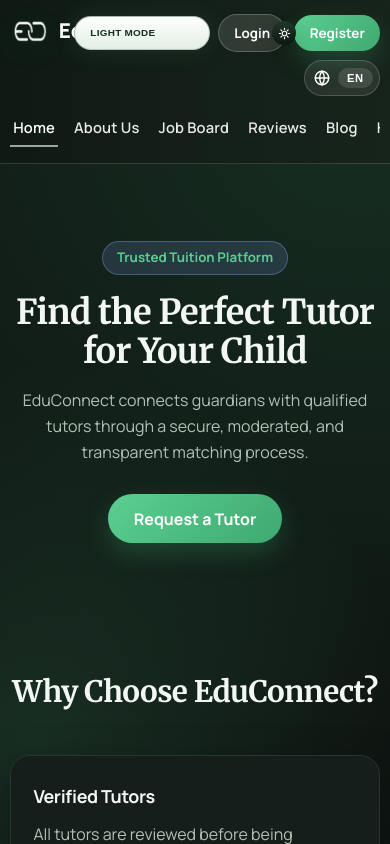
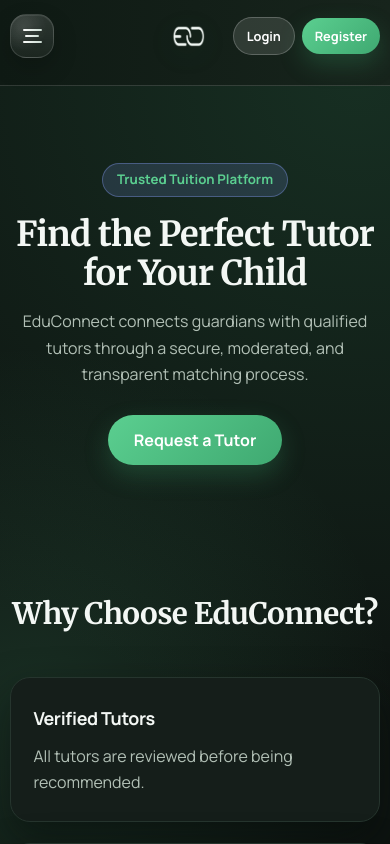
Before and after one commit to mubasshirahin/EduConnect, a React (Vite) app in the folder client/: page / in a window 390 px wide. Shown: the top 844 px of the page. Built offline with nearby package versions, Linux system fonts and the light colour scheme.

Commit message:
make navbar mobile responsive

```diff
--- a/client/src/App.css
+++ b/client/src/App.css
@@ -219,6 +219,26 @@ html[data-theme="light"] .message-notifications-item {
   display: inline-block;
 }
 
+.nav-menu-toggle {
+  display: none;
+}
+
+.nav-auth-shortcuts {
+  display: none;
+}
+
+.nav-mobile-panel {
+  display: contents;
+}
+
+.nav-utility-row {
+  display: flex;
+  align-items: center;
+  gap: 0.6rem;
+  width: 100%;
+  justify-content: space-between;
+}
+
 .nav-actions {
   display: flex;
   align-items: center;
@@ -428,6 +448,10 @@ html[data-theme="light"] .message-notifications-item {
   color: rgba(255, 255, 255, 0.75);
   font-size: 0.78rem;
   text-transform: capitalize;
+}
+
+.nav-link-help {
+  margin-right: 1rem;
 }
 
 .nav-links {
@@ -3718,18 +3742,19 @@ html[data-theme="light"] .messages-request-error {
   .navbar-inner {
     min-height: 72px;
     padding: 0.86rem 0;
-    grid-template-columns: minmax(0, 1fr) auto;
+    grid-template-columns: minmax(0, 1fr) auto auto;
     grid-template-areas:
-      "brand actions"
-      "links links";
-    align-items: start;
+      "toggle brand auth"
+      "panel panel panel";
+    align-items: center;
     row-gap: 0.85rem;
   }
 
   .brand {
     grid-area: brand;
     width: auto;
-    text-align: left;
+    justify-self: center;
+    text-align: center;
     gap: 0.55rem;
     min-width: 0;
   }
@@ -3739,25 +3764,168 @@ html[data-theme="light"] .messages-request-error {
     height: 22px;
   }
 
+  .nav-auth-shortcuts {
+    grid-area: auth;
+    display: flex;
+    align-items: center;
+    justify-self: end;
+    gap: 0.45rem;
+  }
+
+  .nav-auth-shortcuts .btn {
+    padding: 0.56rem 0.8rem;
+    font-size: 0.8rem;
+    white-space: nowrap;
+  }
+
+  .nav-menu-toggle {
+    grid-area: toggle;
+    display: inline-flex;
+    position: relative;
+    width: 44px;
+    height: 44px;
+    border-radius: 16px;
+    border: 1px solid rgba(255, 255, 255, 0.14);
+    background:
+      radial-gradient(circle at 30% 30%, rgba(255, 255, 255, 0.12), transparent 55%),
+      linear-gradient(180deg, rgba(255, 255, 255, 0.12), rgba(255, 255, 255, 0.05));
+    color: #ffffff;
+    align-items: center;
+    justify-content: center;
+    justify-self: start;
+    cursor: pointer;
+    padding: 0;
+    box-shadow:
+      0 10px 24px rgba(0, 0, 0, 0.18),
+      inset 0 1px 0 rgba(255, 255, 255, 0.08);
+    transition: background-color 0.18s ease, border-color 0.18s ease, transform 0.18s ease, box-shadow 0.18s ease;
+  }
+
+  .nav-menu-toggle:hover {
+    transform: translateY(-1px);
+    background:
+      radial-gradient(circle at 30% 30%, rgba(255, 255, 255, 0.18), transparent 58%),
+      linear-gradient(180deg, rgba(255, 255, 255, 0.16), rgba(255, 255, 255, 0.08));
+    box-shadow:
+      0 14px 28px rgba(0, 0, 0, 0.22),
+      inset 0 1px 0 rgba(255, 255, 255, 0.1);
+  }
+
+  .nav-menu-toggle:focus-visible {
+    outline: 2px solid rgba(255, 255, 255, 0.45);
+    outline-offset: 3px;
+  }
+
+  .nav-menu-toggle span {
+    position: absolute;
+    width: 19px;
+    height: 2.5px;
+    border-radius: 999px;
+    background: linear-gradient(90deg, rgba(255, 255, 255, 0.98), rgba(224, 243, 232, 0.88));
+    box-shadow: 0 1px 4px rgba(0, 0, 0, 0.18);
+    transition: transform 0.2s ease, opacity 0.18s ease, width 0.18s ease;
+  }
+
+  .nav-menu-toggle span:nth-child(1) {
+    transform: translateY(-6px);
+  }
+
+  .nav-menu-toggle span:nth-child(2) {
+    width: 14px;
+  }
+
+  .nav-menu-toggle span:nth-child(3) {
+    transform: translateY(6px);
+  }
+
+  .nav-menu-toggle-open {
+    background:
+      radial-gradient(circle at 30% 30%, rgba(112, 222, 151, 0.22), transparent 55%),
+      linear-gradient(180deg, rgba(63, 169, 113, 0.28), rgba(31, 122, 79, 0.22));
+    border-color: rgba(97, 201, 138, 0.34);
+    box-shadow:
+      0 14px 30px rgba(16, 54, 32, 0.28),
+      inset 0 1px 0 rgba(255, 255, 255, 0.12);
+  }
+
+  .nav-menu-toggle-open span:nth-child(1) {
+    transform: rotate(45deg);
+  }
+
+  .nav-menu-toggle-open span:nth-child(2) {
+    opacity: 0;
+  }
+
+  .nav-menu-toggle-open span:nth-child(3) {
+    transform: rotate(-45deg);
+  }
+
+  html[data-theme="light"] .nav-menu-toggle {
+    color: var(--text-main);
+    background:
+      radial-gradient(circle at 30% 30%, rgba(42, 168, 107, 0.12), transparent 55%),
+      linear-gradient(180deg, rgba(255, 255, 255, 0.98), rgba(237, 246, 240, 0.95));
+    border-color: rgba(31, 122, 79, 0.16);
+    box-shadow:
+      0 12px 24px rgba(44, 65, 53, 0.08),
+      inset 0 1px 0 rgba(255, 255, 255, 0.78);
+  }
+
+  html[data-theme="light"] .nav-menu-toggle span {
+    background: linear-gradient(90deg, #143122, #2a7a51);
+    box-shadow: none;
+  }
+
+  html[data-theme="light"] .nav-menu-toggle-open {
+    background:
+      radial-gradient(circle at 30% 30%, rgba(42, 168, 107, 0.18), transparent 55%),
+      linear-gradient(180deg, rgba(225, 243, 232, 0.98), rgba(213, 236, 221, 0.95));
+    border-color: rgba(31, 122, 79, 0.24);
+  }
+
+  .nav-mobile-panel {
+    grid-area: panel;
+    display: none;
+    width: 100%;
+  }
+
+  .nav-mobile-panel-open {
+    display: grid;
+    gap: 0.8rem;
+    padding: 0.9rem;
+    border-radius: 16px;
+    background: linear-gradient(180deg, rgba(22, 48, 33, 0.98), rgba(15, 33, 24, 0.98));
+    border: 1px solid rgba(63, 169, 113, 0.2);
+    box-shadow: 0 16px 32px rgba(0, 0, 0, 0.2);
+  }
+
+  html[data-theme="light"] .nav-mobile-panel-open {
+    background: linear-gradient(180deg, #ffffff, #eef7f1);
+    border-color: rgba(31, 122, 79, 0.14);
+    box-shadow: 0 16px 30px rgba(44, 65, 53, 0.1);
+  }
+
   .nav-actions {
-    grid-area: actions;
-    width: auto;
+    width: 100%;
     max-width: 100%;
-    flex-wrap: wrap;
-    justify-content: flex-end;
-    gap: 0.5rem;
+    flex-direction: column;
+    align-items: stretch;
+    flex-wrap: nowrap;
+    justify-content: flex-start;
+    gap: 0.6rem;
   }
 
   .nav-links {
-    grid-area: links;
     transform: none;
     width: 100%;
-    justify-self: stretch;
-    justify-content: flex-start;
+    display: grid;
+    grid-template-columns: minmax(0, 1fr);
+    gap: 0.65rem;
+    justify-content: stretch;
     flex-wrap: nowrap;
-    overflow-x: auto;
-    padding-bottom: 0.15rem;
-    scrollbar-width: none;
+    overflow: visible;
+    padding-bottom: 0;
+    scrollbar-width: auto;
   }
 
   .nav-links::-webkit-scrollbar {
@@ -3767,14 +3935,47 @@ html[data-theme="light"] .messages-request-error {
   .nav-link {
     white-space: nowrap;
     flex: 0 0 auto;
+    display: flex;
+    align-items: center;
+    justify-content: center;
+    width: 100%;
+    min-height: 44px;
+    padding: 0.72rem 0.9rem;
+    border-radius: 14px;
+    background: rgba(255, 255, 255, 0.04);
+    border: 1px solid rgba(255, 255, 255, 0.06);
+  }
+
+  .nav-link-active {
+    border-bottom-color: transparent;
+    background: rgba(63, 169, 113, 0.2);
+    border-color: rgba(99, 205, 142, 0.28);
+  }
+
+  html[data-theme="light"] .nav-link {
+    background: rgba(31, 122, 79, 0.04);
+    border-color: rgba(31, 122, 79, 0.1);
+  }
+
+  html[data-theme="light"] .nav-link-active {
+    background: rgba(42, 168, 107, 0.12);
+    border-color: rgba(31, 122, 79, 0.16);
+  }
+
+  .nav-link-help {
+    margin-right: 0;
   }
 
   .navbar .btn-theme {
     margin-right: 0;
+    width: auto;
+    flex: 0 0 auto;
+    margin-left: 60px;
   }
 
   .navbar .btn-theme-track {
-    min-width: 126px;
+    width: 100%;
+    min-width: 0;
     min-height: 34px;
     padding: 0.14rem 0.55rem;
   }
@@ -3799,7 +4000,8 @@ html[data-theme="light"] .messages-request-error {
   }
 
   .navbar .btn-theme-light .btn-theme-thumb {
-    transform: translate(94px, -50%);
+    left: calc(100% - 5px);
+    transform: translate(-100%, -50%);
   }
 
   .navbar .btn-theme-light .btn-theme-text {
@@ -3808,23 +4010,54 @@ html[data-theme="light"] .messages-request-error {
   }
 
   .nav-actions .btn {
+    flex: 1 1 auto;
+    width: 100%;
     padding: 0.58rem 0.95rem;
     font-size: 0.84rem;
   }
 
   .language-icon-button {
+    width: 3.2rem;
+    flex: 0 0 3.2rem;
     min-height: 36px;
-    padding: 0.25rem 0.38rem 0.25rem 0.45rem;
+    padding: 0.25rem;
+    justify-content: center;
+    margin-right: 60px;
+  }
+
+  .language-icon-button .language-icon {
+    display: none;
   }
 
   .language-icon-code {
-    min-width: 2.2rem;
+    min-width: 0;
+    width: 100%;
     padding: 0.26rem 0.45rem;
     font-size: 0.7rem;
+    margin: 0 auto;
+  }
+
+  .message-notifications {
+    width: 100%;
+  }
+
+  .message-notifications-button,
+  .nav-link-help {
+    width: 100%;
+  }
+
+  .nav-user-block {
+    width: 100%;
+    text-align: left;
+    padding-top: 0.1rem;
   }
 
   .message-notifications-dropdown {
     right: -46px;
+  }
+
+  .nav-mobile-panel-open {
+    grid-column: 1 / -1;
   }
 
   .section {
--- a/client/src/components/Navbar.jsx
+++ b/client/src/components/Navbar.jsx
@@ -1,15 +1,16 @@
-import React from "react";
+import React, { useEffect, useState } from "react";
 import eduConnectLogo from "../assets/educonnect-logo.png";
 import { useLanguage } from "../i18n/LanguageContext.jsx";
 import MessageNotifications from "./MessageNotifications.jsx";
 
 function Navbar({ onLoginClick, onRegisterClick, authUser, theme, onToggleTheme, currentRoute }) {
   const { language, setLanguage, t } = useLanguage();
+  const [isMenuOpen, setIsMenuOpen] = useState(false);
   const isDark = theme === "dark";
   const themeLabel = isDark ? t("common.lightMode") : t("common.nightMode");
   const themeButtonLabel = isDark ? t("common.lightModeShort") : t("common.nightModeShort");
   const nextLanguage = language === "en" ? "bn" : "en";
-  const languageCode = language === "en" ? "EN" : "বাং";
+  const languageCode = language === "en" ? "EN" : "BN";
   const activeSection = currentRoute === "#home" || !currentRoute
     ? "#home"
     : currentRoute?.startsWith("#about")
@@ -24,6 +25,12 @@ function Navbar({ onLoginClick, onRegisterClick, authUser, theme, onToggleTheme,
               ? "#help"
               : null;
 
+  const closeMenu = () => setIsMenuOpen(false);
+
+  useEffect(() => {
+    setIsMenuOpen(false);
+  }, [currentRoute, authUser]);
+
   return (
     <nav className="navbar">
       <div className="container navbar-inner">
@@ -31,31 +38,61 @@ function Navbar({ onLoginClick, onRegisterClick, authUser, theme, onToggleTheme,
           <span className="brand-logo" aria-hidden="true">
             <img className="brand-logo-image" src={eduConnectLogo} alt="" />
           </span>
-          <span className="brand-text">EduConnect</span>
         </div>
+
+        {!authUser ? (
+          <div className="nav-auth-shortcuts">
+            <button className="btn btn-ghost" type="button" onClick={onLoginClick}>
+              {t("navbar.login")}
+            </button>
+            <button className="btn btn-primary" type="button" onClick={onRegisterClick}>
+              {t("navbar.register")}
+            </button>
+          </div>
+        ) : null}
+
+        <button
+          className={`nav-menu-toggle ${isMenuOpen ? "nav-menu-toggle-open" : ""}`}
+          type="button"
+          onClick={() => setIsMenuOpen((prev) => !prev)}
+          aria-label={isMenuOpen ? "Close navigation menu" : "Open navigation menu"}
+          aria-expanded={isMenuOpen}
+          aria-controls="primary-navigation"
+        >
+          <span />
+          <span />
+          <span />
+        </button>
+
+        <div
+          id="primary-navigation"
+          className={`nav-mobile-panel ${isMenuOpen ? "nav-mobile-panel-open" : ""}`}
+        >
           {!authUser && (
             <div className="nav-links">
-            <a className={`nav-link ${activeSection === "#home" ? "nav-link-active" : ""}`} href="#home">
+              <a className={`nav-link ${activeSection === "#home" ? "nav-link-active" : ""}`} href="#home" onClick={closeMenu}>
                 {t("navbar.home")}
               </a>
-            <a className={`nav-link ${activeSection === "#about" ? "nav-link-active" : ""}`} href="#about">
+              <a className={`nav-link ${activeSection === "#about" ? "nav-link-active" : ""}`} href="#about" onClick={closeMenu}>
                 {t("navbar.about")}
               </a>
-            <a className={`nav-link ${activeSection === "#jobs" ? "nav-link-active" : ""}`} href="#jobs">
+              <a className={`nav-link ${activeSection === "#jobs" ? "nav-link-active" : ""}`} href="#jobs" onClick={closeMenu}>
                 {t("navbar.jobs")}
               </a>
-            <a className={`nav-link ${activeSection === "#reviews" ? "nav-link-active" : ""}`} href="#reviews">
+              <a className={`nav-link ${activeSection === "#reviews" ? "nav-link-active" : ""}`} href="#reviews" onClick={closeMenu}>
                 {t("navbar.reviews")}
               </a>
-            <a className={`nav-link ${activeSection === "#blog" ? "nav-link-active" : ""}`} href="#blog">
+              <a className={`nav-link ${activeSection === "#blog" ? "nav-link-active" : ""}`} href="#blog" onClick={closeMenu}>
                 {t("navbar.blog")}
               </a>
-            <a className={`nav-link ${activeSection === "#help" ? "nav-link-active" : ""}`} href="#help">
+              <a className={`nav-link ${activeSection === "#help" ? "nav-link-active" : ""}`} href="#help" onClick={closeMenu}>
                 {t("navbar.help")}
               </a>
             </div>
           )}
+
           <div className="nav-actions">
+            <div className="nav-utility-row">
               <button
                 className={`btn-theme ${isDark ? "btn-theme-light" : "btn-theme-dark"} ${language === "bn" ? "btn-theme-lang-bn" : "btn-theme-lang-en"}`}
                 type="button"
@@ -79,14 +116,8 @@ function Navbar({ onLoginClick, onRegisterClick, authUser, theme, onToggleTheme,
                   <span className="btn-theme-text">{themeButtonLabel}</span>
                 </span>
               </button>
+
               {!authUser ? (
-            <>
-              <button className="btn btn-ghost" type="button" onClick={onLoginClick}>
-                {t("navbar.login")}
-              </button>
-              <button className="btn btn-primary" type="button" onClick={onRegisterClick}>
-                {t("navbar.register")}
-              </button>
                 <button
                   className="language-icon-button"
                   type="button"
@@ -104,17 +135,7 @@ function Navbar({ onLoginClick, onRegisterClick, authUser, theme, onToggleTheme,
                   </span>
                   <span className="language-icon-code">{languageCode}</span>
                 </button>
-            </>
               ) : (
-            <>
-              <a
-                className={`nav-link ${activeSection === "#help" ? "nav-link-active" : ""}`}
-                href="#help"
-                style={{ marginRight: "1rem" }}
-              >
-                {t("navbar.help")}
-              </a>
-              <MessageNotifications authUser={authUser} />
                 <button
                   className="language-icon-button"
                   type="button"
@@ -132,6 +153,19 @@ function Navbar({ onLoginClick, onRegisterClick, authUser, theme, onToggleTheme,
                   </span>
                   <span className="language-icon-code">{languageCode}</span>
                 </button>
+              )}
+            </div>
+
+            {!authUser ? null : (
+              <>
+                <a
+                  className={`nav-link nav-link-help ${activeSection === "#help" ? "nav-link-active" : ""}`}
+                  href="#help"
+                  onClick={closeMenu}
+                >
+                  {t("navbar.help")}
+                </a>
+                <MessageNotifications authUser={authUser} />
                 <div className="nav-user-block">
                   <span className="nav-user-name">{authUser.name || t("common.userFallback")}</span>
                   <span className="nav-user-role">{authUser.role}</span>
@@ -140,6 +174,7 @@ function Navbar({ onLoginClick, onRegisterClick, authUser, theme, onToggleTheme,
             )}
           </div>
         </div>
+      </div>
     </nav>
   );
 }
```
Lines whose indentation alone changed are shown as unchanged.
